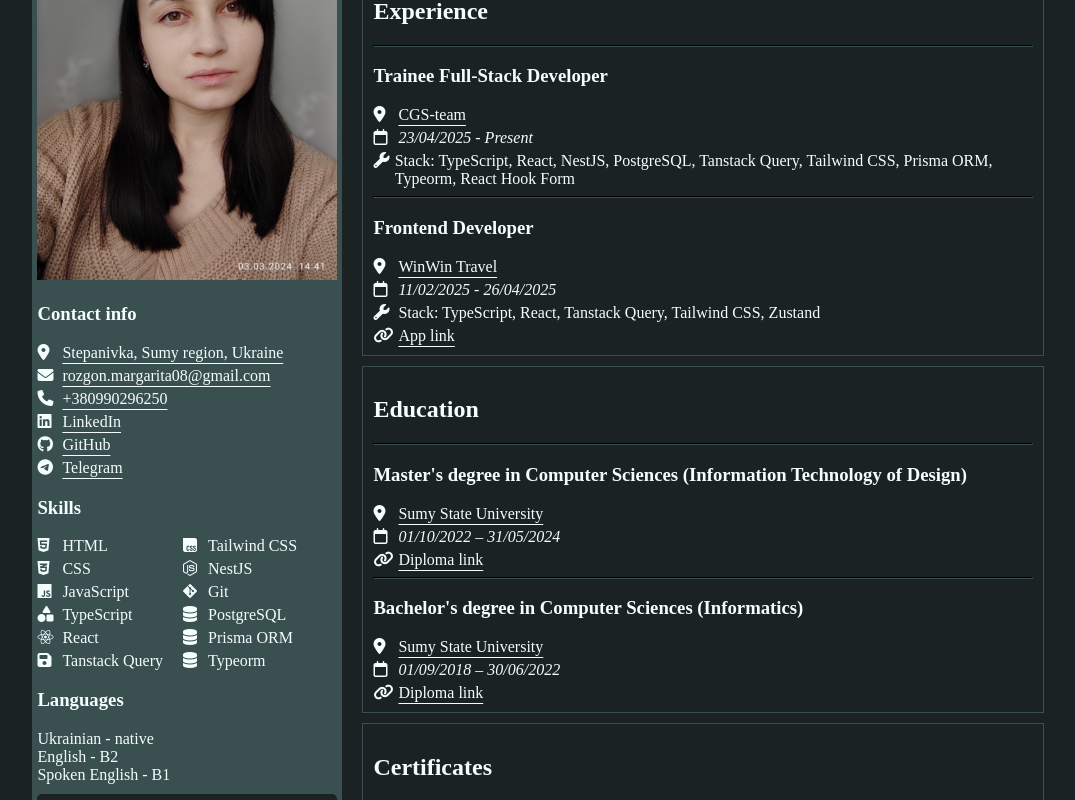
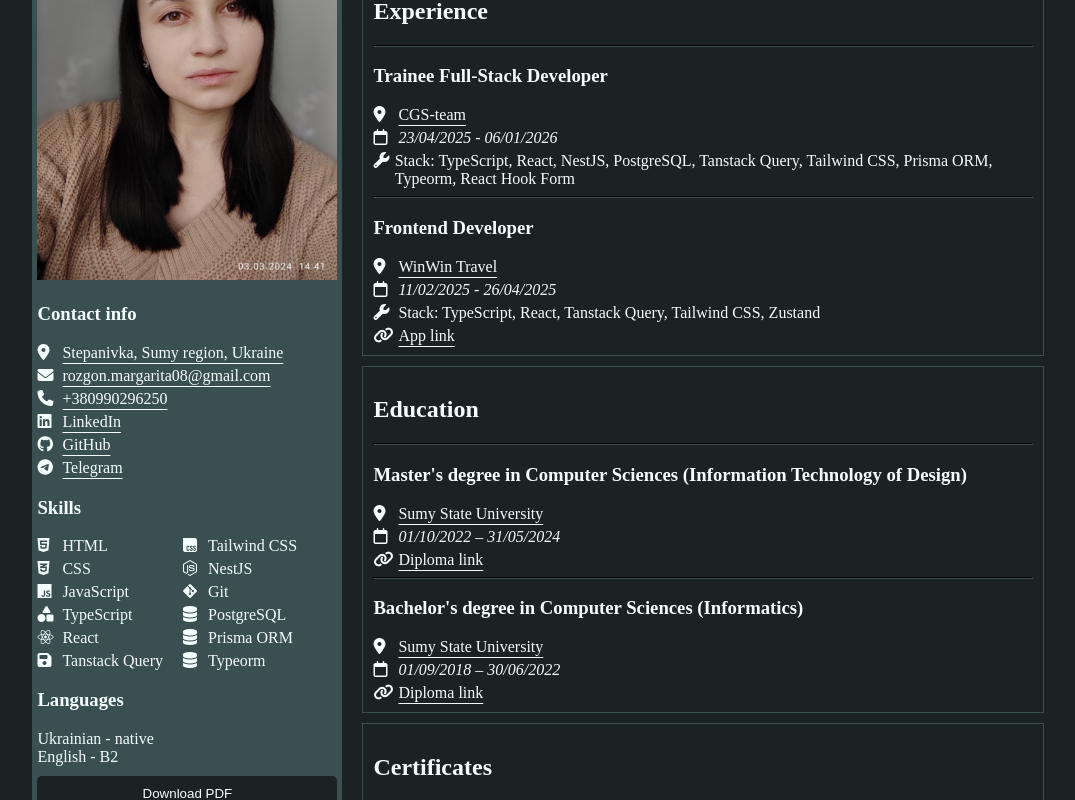
Before and after one commit to marharita08/resume, a React (Create React App) app: page /#/ in a window 1280 px wide. Shown: the part 240-1040 px from the top of the page, without its empty margins (102-1177 px from the left). Built offline with nearby package versions, Linux system fonts and the light colour scheme.

Commit message:
update data

```diff
--- a/src/components/aside/langauges/Languages.tsx
+++ b/src/components/aside/langauges/Languages.tsx
@@ -6,7 +6,6 @@ export const Languages = () => {
       <h3>Languages</h3>
       <div>Ukrainian - native</div>
       <div>English - B2</div>
-      <div>Spoken English - B1</div>
     </>
   );
 };
--- a/src/components/main/experience/ItemsData.tsx
+++ b/src/components/main/experience/ItemsData.tsx
@@ -3,7 +3,7 @@ import { SubItem } from "../SubItemTypes";
 export const items: SubItem[] = [
   {
     heading: "Trainee Full-Stack Developer",
-    terms: "23/04/2025 - Present",
+    terms: "23/04/2025 - 06/01/2026",
     sources: [
       {
         link: "https://cgsteam.io",
```
